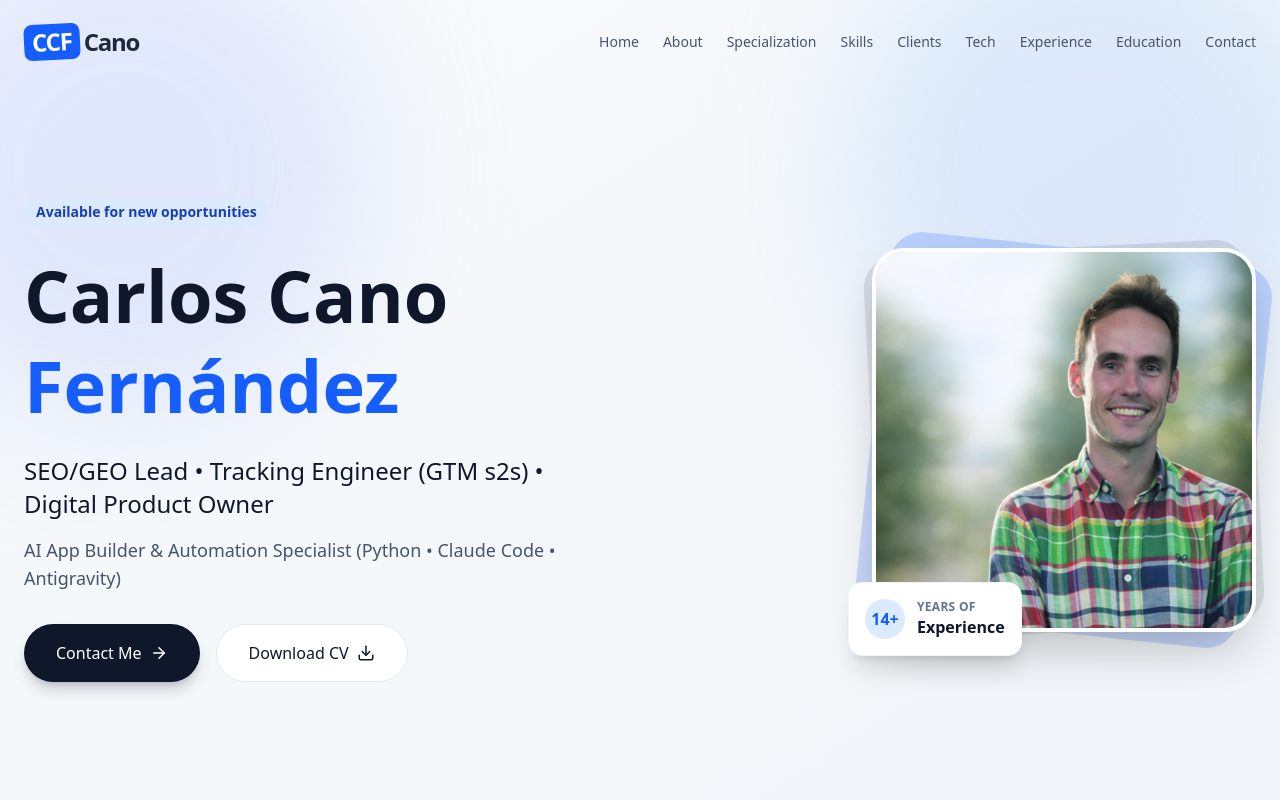
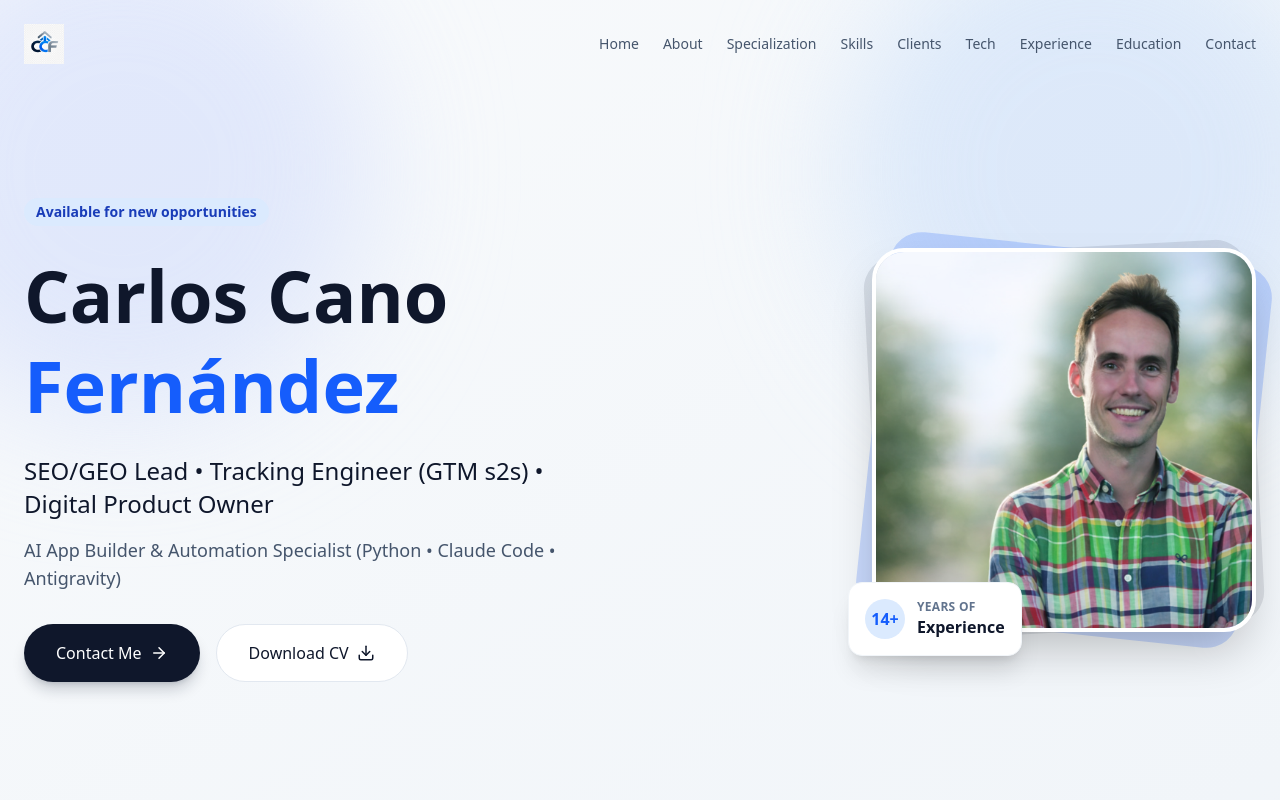
Before and after one commit to carloscano19/curriculum, a Next.js app: page / in a window 1280 px wide. Shown: the top 800 px of the page. Built offline with nearby package versions, Linux system fonts and the light colour scheme.

Commit message:
Update social links and replace Navbar logo with custom image

```diff
--- a/src/components/Contact.tsx
+++ b/src/components/Contact.tsx
@@ -31,8 +31,8 @@ export function Contact() {
                 </div>
                 <div>
                   <h3 className="text-lg font-semibold mb-1">Email</h3>
-                  <a href="mailto:carlos@example.com" className="text-slate-400 hover:text-blue-400 transition-colors">
-                    carlos.cano@example.com
+                  <a href="mailto:carlos.cano.fernandez@gmail.com" className="text-slate-400 hover:text-blue-400 transition-colors">
+                    carlos.cano.fernandez@gmail.com
                   </a>
                 </div>
               </div>
@@ -48,10 +48,20 @@ export function Contact() {
               </div>
 
               <div className="flex gap-4 mt-8">
-                <a href="#" className="w-10 h-10 rounded-full bg-slate-800 flex items-center justify-center hover:bg-blue-600 transition-colors">
+                <a
+                  href="https://www.linkedin.com/in/carlos-cano-fernandez-seo-aso-manager/"
+                  target="_blank"
+                  rel="noopener noreferrer"
+                  className="w-10 h-10 rounded-full bg-slate-800 flex items-center justify-center hover:bg-blue-600 transition-colors"
+                >
                   <Linkedin size={20} />
                 </a>
-                <a href="#" className="w-10 h-10 rounded-full bg-slate-800 flex items-center justify-center hover:bg-black transition-colors">
+                <a
+                  href="https://github.com/carloscano19"
+                  target="_blank"
+                  rel="noopener noreferrer"
+                  className="w-10 h-10 rounded-full bg-slate-800 flex items-center justify-center hover:bg-black transition-colors"
+                >
                   <Github size={20} />
                 </a>
               </div>
--- a/src/components/Navbar.tsx
+++ b/src/components/Navbar.tsx
@@ -34,9 +34,12 @@ export function Navbar() {
         }`}
     >
       <div className="container mx-auto px-6 flex justify-between items-center">
-        <a href="#" className="text-2xl font-black text-slate-900 tracking-tighter shrink-0 mr-8 group flex items-center gap-1">
-          <span className="bg-blue-600 text-white px-2 py-0.5 rounded-md transform -rotate-3 group-hover:rotate-0 transition-transform">CCF</span>
-          <span className="text-slate-800">Cano</span>
+        <a href="#" className="shrink-0 mr-8 flex items-center">
+          <img
+            src="/Logo CCF adaptado.png"
+            alt="Logo CCF"
+            className="h-10 w-auto object-contain hover:opacity-80 transition-opacity"
+          />
         </a>
 
         {/* Desktop Menu */}
```
Also changed, not shown: public/Logo CCF adaptado.png (added).
